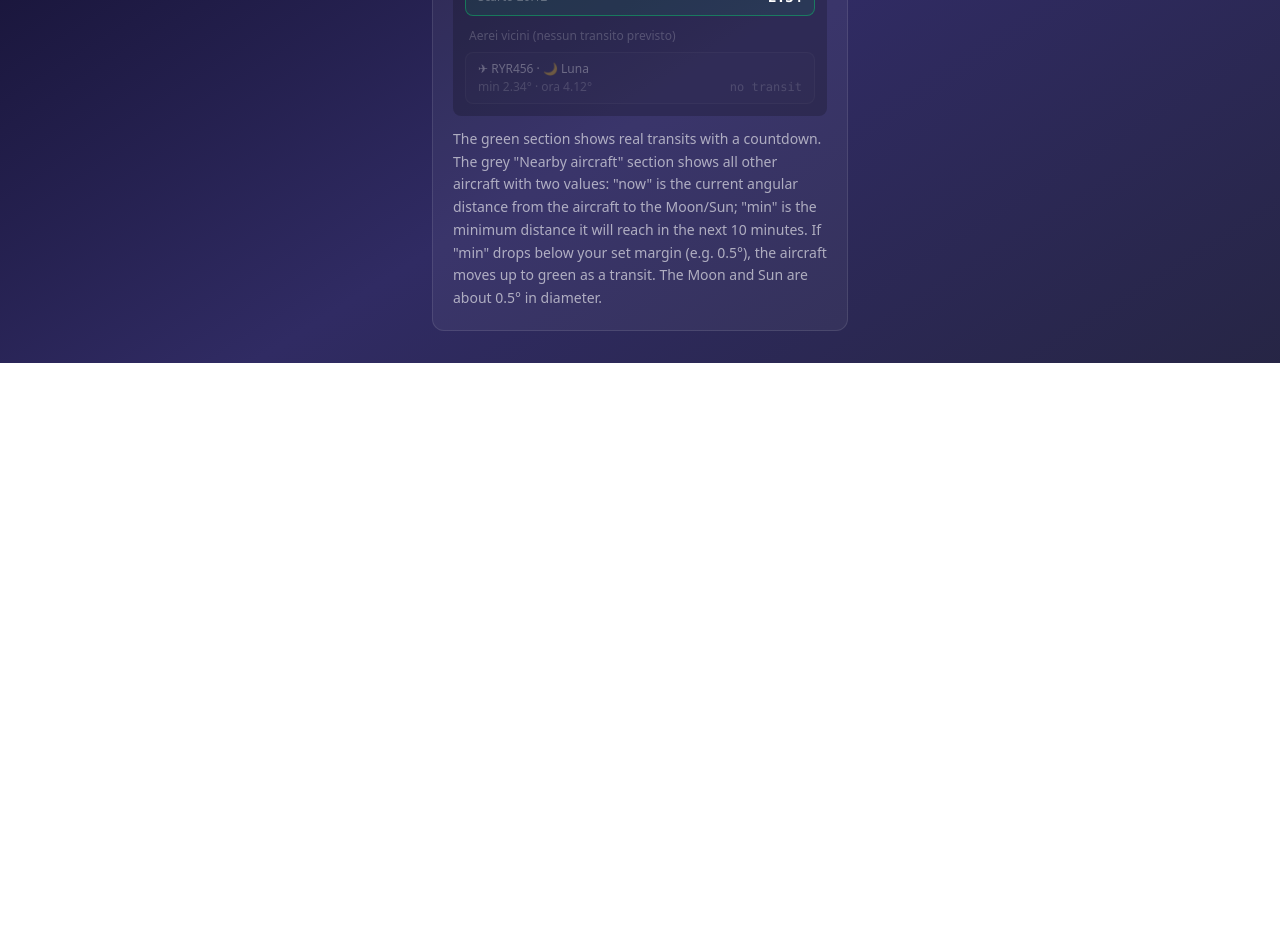
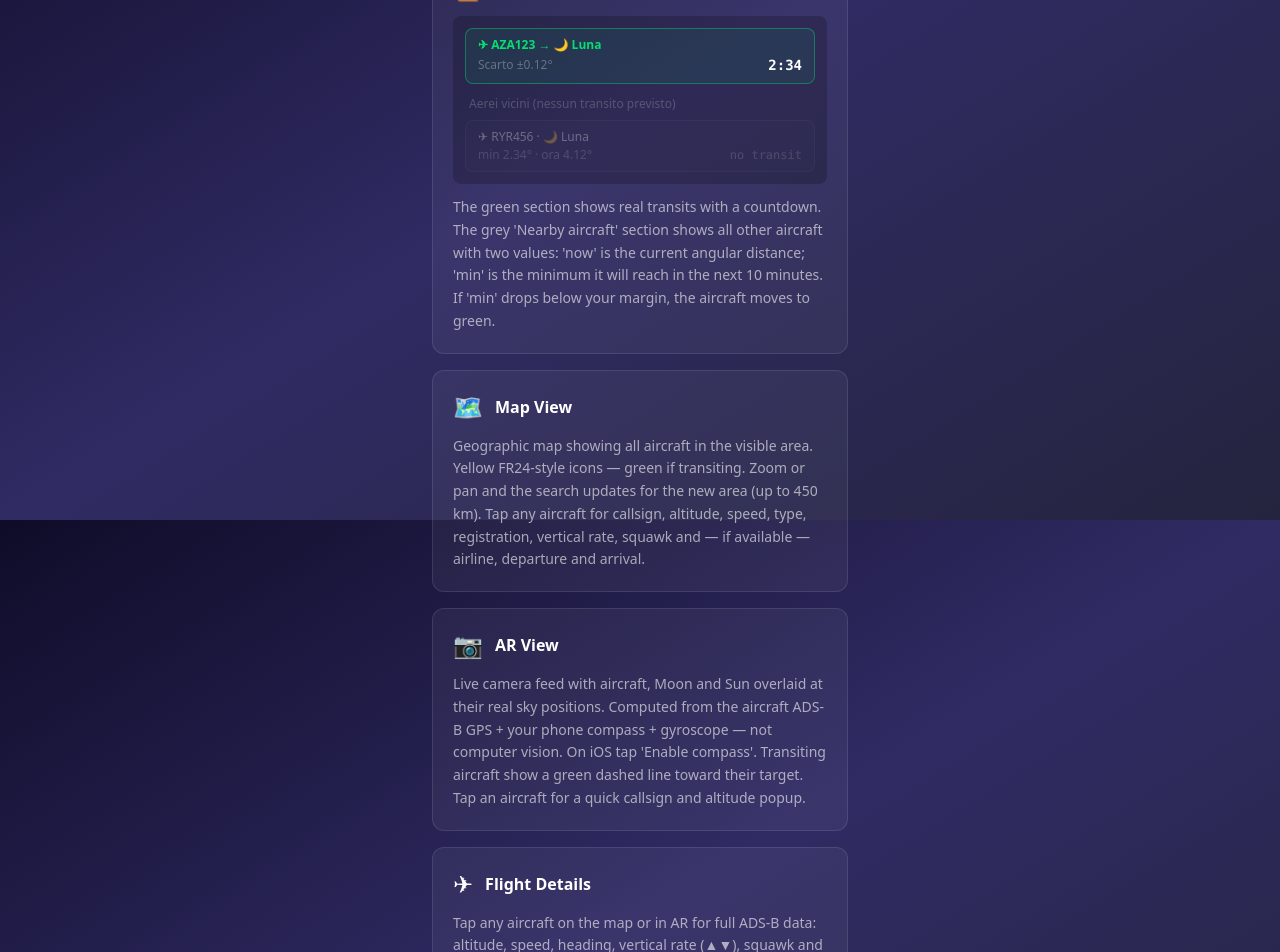
Before and after one commit to CristianoSticca/SolarMoon-PlaneTransitTracking, a Next.js app: page /en/guide in a window 1280 px wide. Shown: the part 1080-2032 px from the top of the page. Before the commit the page ends 1443 px from the top, so only its background shows below. Built offline with nearby package versions, Linux system fonts and the light colour scheme.

Commit message:
docs: update README and in-app guide with map, AR, flight details sections

```diff
--- a/components/guide/GuideContent.tsx
+++ b/components/guide/GuideContent.tsx
@@ -125,6 +125,21 @@ export function GuideContent() {
         desc={t('listReading.desc')}
         visual={<ListExampleDiagram />}
       />
+      <Section
+        icon="🗺️"
+        title={t('mapView.title')}
+        desc={t('mapView.desc')}
+      />
+      <Section
+        icon="📷"
+        title={t('arView.title')}
+        desc={t('arView.desc')}
+      />
+      <Section
+        icon="✈"
+        title={t('flightDetails.title')}
+        desc={t('flightDetails.desc')}
+      />
     </div>
   )
 }
--- a/messages/en.json
+++ b/messages/en.json
@@ -63,11 +63,14 @@
   },
   "guide": {
     "title": "How it works",
-    "radar": { "title": "The Radar", "desc": "You are at the center. Moon and Sun are fixed points in the sky. Aircraft move — green means on a transit path." },
+    "radar": { "title": "The Radar", "desc": "You are at the center. Moon (crescent) and Sun (with rays) are fixed points in the sky. Aircraft move as FR24-style silhouettes — green if transiting, grey otherwise. If below the horizon they appear faded on the edge with a direction arrow." },
     "radius": { "title": "Search radius", "desc": "How many km around you we query for aircraft. 25 km is the optimal value to avoid noise." },
     "margin": { "title": "Angular margin", "desc": "The tolerance to call an aircraft 'in transit'. Moon and Sun are ~0.5° in diameter. At ±0.5° you only catch true disk transits." },
     "notifications": { "title": "Notifications", "desc": "Install the app and enable notifications to receive alerts even with your phone in your pocket." },
-    "listReading": { "title": "How to read the List", "desc": "The green section shows real transits with a countdown. The grey \"Nearby aircraft\" section shows all other aircraft with two values: \"now\" is the current angular distance from the aircraft to the Moon/Sun; \"min\" is the minimum distance it will reach in the next 10 minutes. If \"min\" drops below your set margin (e.g. 0.5°), the aircraft moves up to green as a transit. The Moon and Sun are about 0.5° in diameter." }
+    "listReading": { "title": "How to read the List", "desc": "The green section shows real transits with a countdown. The grey 'Nearby aircraft' section shows all other aircraft with two values: 'now' is the current angular distance; 'min' is the minimum it will reach in the next 10 minutes. If 'min' drops below your margin, the aircraft moves to green." },
+    "mapView": { "title": "Map View", "desc": "Geographic map showing all aircraft in the visible area. Yellow FR24-style icons — green if transiting. Zoom or pan and the search updates for the new area (up to 450 km). Tap any aircraft for callsign, altitude, speed, type, registration, vertical rate, squawk and — if available — airline, departure and arrival." },
+    "arView": { "title": "AR View", "desc": "Live camera feed with aircraft, Moon and Sun overlaid at their real sky positions. Computed from the aircraft ADS-B GPS + your phone compass + gyroscope — not computer vision. On iOS tap 'Enable compass'. Transiting aircraft show a green dashed line toward their target. Tap an aircraft for a quick callsign and altitude popup." },
+    "flightDetails": { "title": "Flight Details", "desc": "Tap any aircraft on the map or in AR for full ADS-B data: altitude, speed, heading, vertical rate (▲▼), squawk and coordinates. Each field has an 'i' icon with an explanation. If the flight is in the AirLabs database you'll also see airline, departure/arrival airport and flight status." }
   },
   "nav": {
     "monitor": "Monitor",
--- a/messages/it.json
+++ b/messages/it.json
@@ -63,11 +63,14 @@
   },
   "guide": {
     "title": "Come funziona",
-    "radar": { "title": "Il Radar", "desc": "Tu sei al centro. Luna e Sole sono punti fissi nel cielo. Gli aerei si muovono — in verde se in rotta di transito." },
+    "radar": { "title": "Il Radar", "desc": "Tu sei al centro. Luna (falce) e Sole (con raggi) sono punti fissi nel cielo. Gli aerei si muovono come silhouette FR24 — verdi se in rotta di transito, grigi altrimenti. Se sotto l'orizzonte, luna e sole appaiono sbiaditi sul bordo con una freccia di direzione." },
     "radius": { "title": "Raggio di ricerca", "desc": "Quanti km intorno a te interroghiamo per trovare aerei. 25 km è il valore ottimale per non avere troppo rumore." },
     "margin": { "title": "Margine angolare", "desc": "La tolleranza per considerare un aereo 'in transito'. Luna e Sole misurano ~0.5° di diametro. Con ±0.5° catturi solo i transiti veri sul disco." },
     "notifications": { "title": "Notifiche", "desc": "Installa l'app e abilita le notifiche per ricevere avvisi anche con il telefono in tasca." },
-    "listReading": { "title": "Come leggere la Lista", "desc": "La sezione verde mostra i transiti reali con countdown. La sezione grigia \"Aerei vicini\" mostra tutti gli altri aerei con due valori: \"ora\" è la distanza angolare attuale dall'aereo alla Luna/Sole; \"min\" è la distanza minima che raggiungerà nei prossimi 10 minuti. Se \"min\" scende sotto il tuo margine impostato (es. 0.5°), l'aereo sale in verde come transito. La Luna e il Sole misurano circa 0.5° di diametro." }
+    "listReading": { "title": "Come leggere la Lista", "desc": "La sezione verde mostra i transiti reali con countdown. La sezione grigia 'Aerei vicini' mostra tutti gli altri aerei con due valori: 'ora' è la distanza angolare attuale; 'min' è la minima che raggiungerà nei prossimi 10 minuti. Se 'min' scende sotto il margine impostato, l'aereo sale in verde." },
+    "mapView": { "title": "Vista Mappa", "desc": "Mappa geografica con tutti gli aerei nell'area visibile. Icone gialle stile FlightRadar24 — verdi se in transito. Zoom o sposta la mappa: la ricerca si aggiorna sull'area visibile (fino a 450 km). Tocca un aereo per vedere callsign, altitudine, velocità, tipo, registrazione, variometro, squawk e — se disponibile — compagnia, partenza e arrivo." },
+    "arView": { "title": "Vista AR", "desc": "Feed live dalla fotocamera con aerei, Luna e Sole sovraimpressi nella posizione reale nel cielo. Calcolata da GPS dell'aereo + bussola + giroscopio — non da visione artificiale. Su iOS tocca 'Abilita bussola'. Gli aerei in transito mostrano una linea verde verso il corpo celeste. Tocca un aereo per callsign e quota." },
+    "flightDetails": { "title": "Dettagli Volo", "desc": "Tocca un aereo nella mappa o in AR per dati ADS-B completi: altitudine, velocità, heading, variometro (▲▼), squawk, coordinate. Ogni campo ha un'icona 'i' con spiegazione. Se il volo è in database AirLabs vedrai anche compagnia, aeroporto di partenza/arrivo e stato del volo." }
   },
   "nav": {
     "monitor": "Monitor",
```
Also changed, not shown: 1 other file (tests, documents, lock files or other folders).
